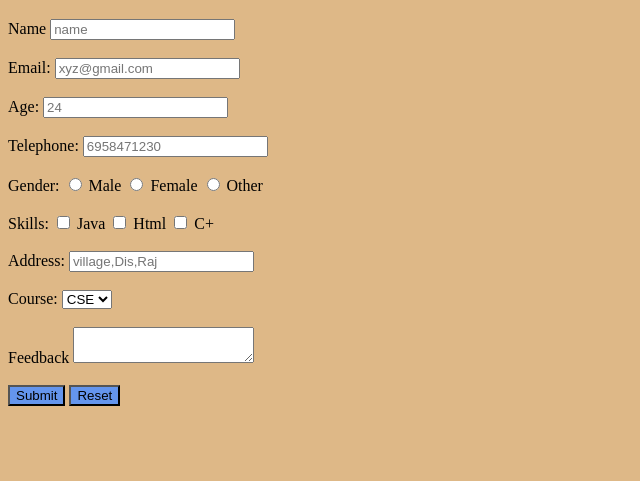
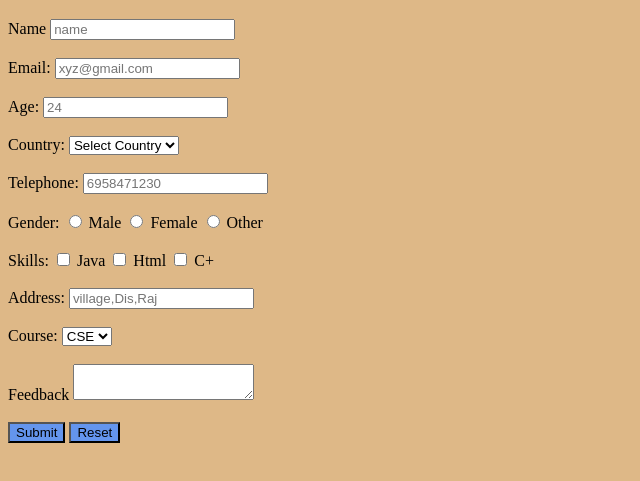
Before and after one commit to sharmachetan2308-prog/my-html-form, a plain HTML site: page index.html in a window 1280 px wide. Shown: the part 61-542 px from the top of the page, without its empty margins (0-640 px from the left). Drawn offline with Linux system fonts and the light colour scheme.

Commit message:
Enhance registration form with country and label fixes
Updated the registration form with additional fields for country selection and corrected label typos.

```diff
--- a/index.html
+++ b/index.html
@@ -10,7 +10,7 @@
 
        <h1>Registration Form</h1>
 
-      <form action="/action.php">
+      <form >
         <label>Name</label>
      <input type="text" placeholder="name" required >
 
@@ -25,9 +25,20 @@
      <input type="number"  placeholder="24" required>
 
      <br><br>
+     <label>Country:</label>
+<select name="country" required>
+    <option value="">Select Country</option>
+    <option value="India">India (+91)</option>
+    <option value="USA">USA (+1)</option>
+    <option value="UK">UK (+44)</option>
+    <option value="Canada">Canada (+1)</option>
+    <option value="Australia">Australia (+61)</option>
+</select>
+ <br><br>
 
      <lable>Telephone:</lable>
-     <input type="tel" placeholder="6958471230" required>
+     <input type="tel" placeholder="6958471230" maxlength="10" minlength="10"
+     required >
 
      <br><br>
 
```
